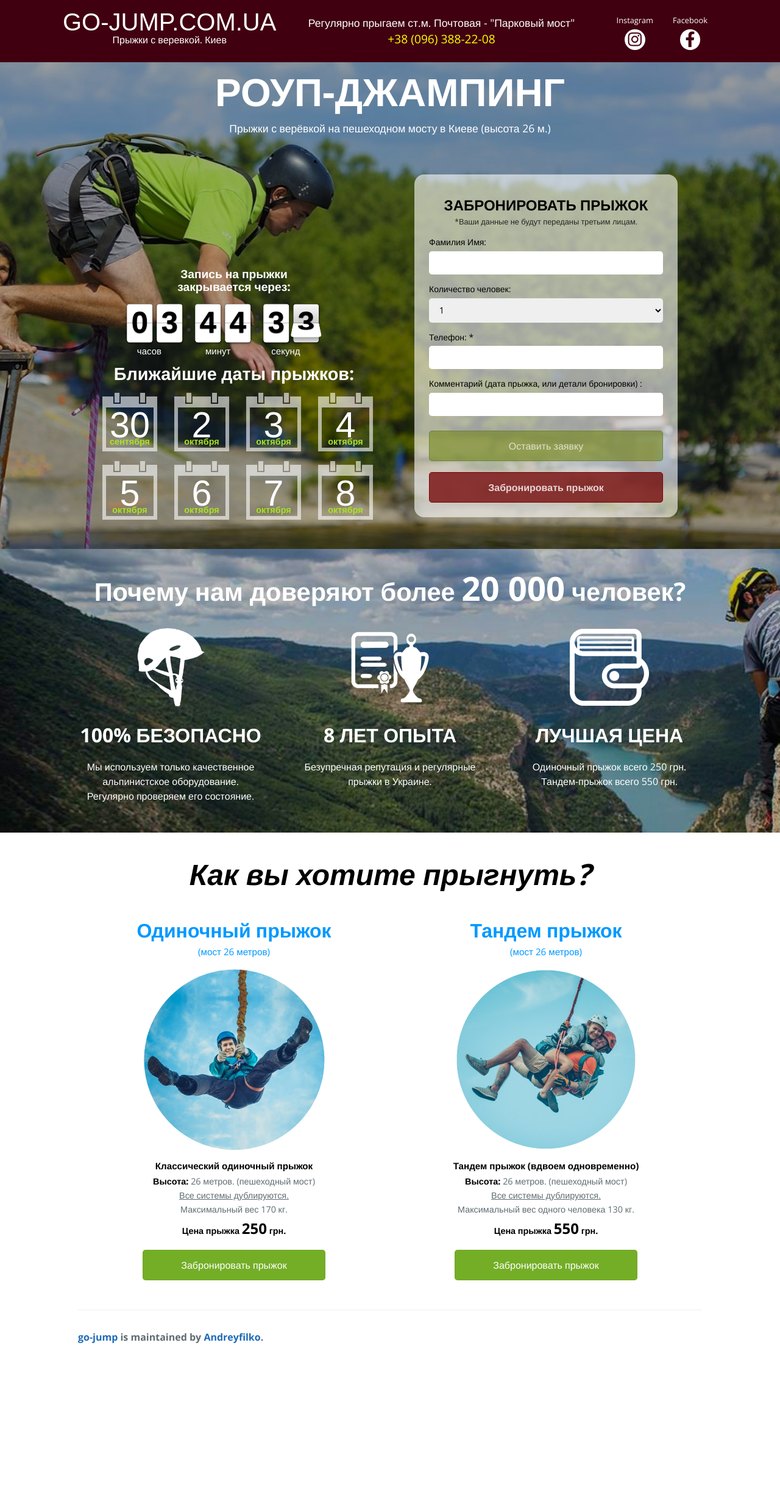
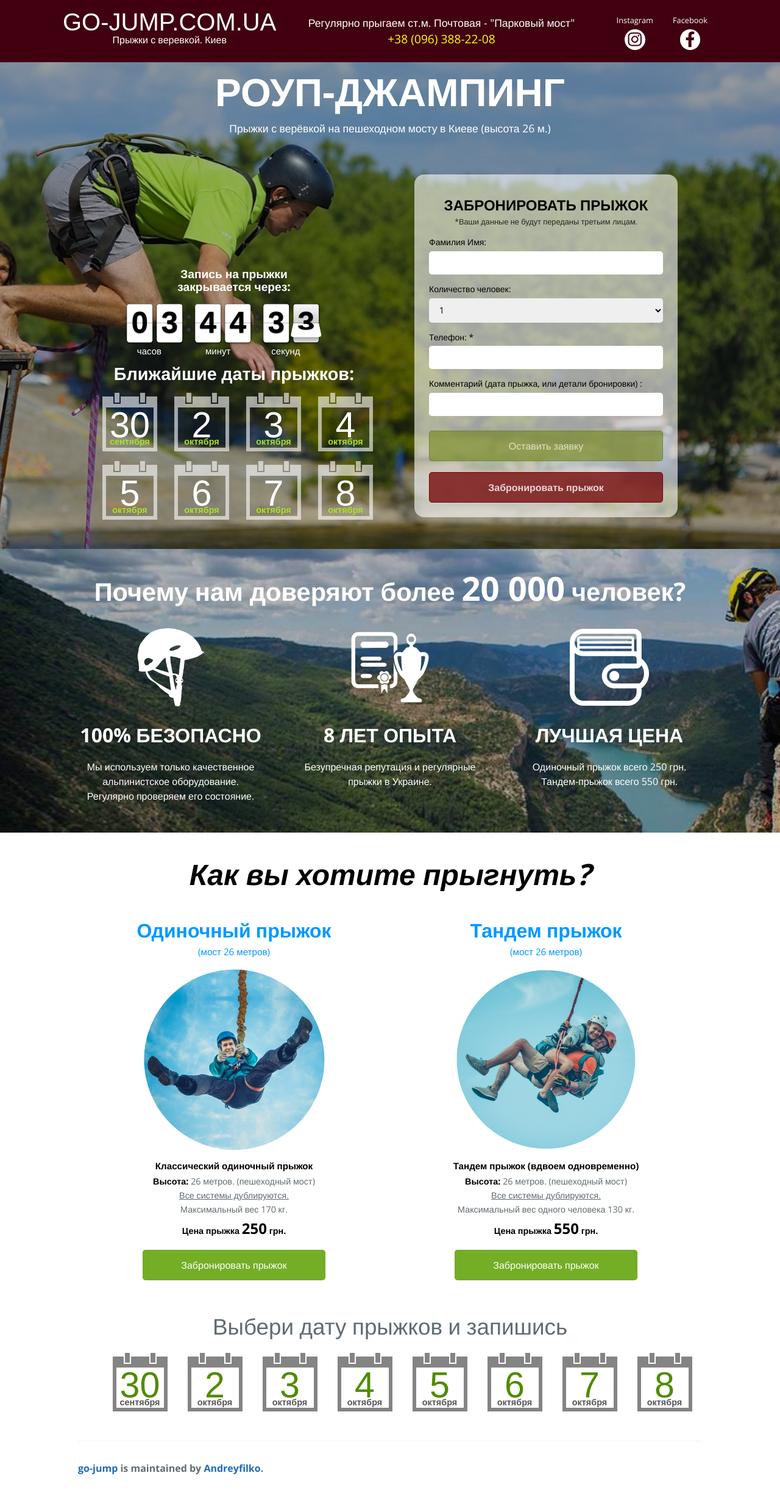
Before and after one commit to Andreyfilko/go-jump, a Jekyll site: the page built from index.md, in a window 1280 px wide. Shown: the whole page at 61% size. Built offline with Jekyll 4.4.1, drawn with Linux system fonts in a browser that asks for light colours; some web fonts are replaced; before the commit the page ends 2236 px from its top, so only the background shows below that.

Commit message:
Dates line added to the content section

```diff
--- a/_includes/countdown.html
+++ b/_includes/countdown.html
@@ -11,32 +11,7 @@
             <div id="clock"></div>
             <div class="schedule">
                 <div class="title">Ближайшие даты прыжков:</div>
-                <ul>
-                    {% for day in site.dates %}
-                    <li>
-                        <div class="date">
-                            <span class="day">{{ day | date: "%e" }}</span>
-                            <span class="month">
-                                {% assign m = day | date: "%-m" %}
-                                {% case m %}
-                                  {% when '1' %}января
-                                  {% when '2' %}февраля
-                                  {% when '3' %}марта
-                                  {% when '4' %}апреля
-                                  {% when '5' %}мая
-                                  {% when '6' %}июня
-                                  {% when '7' %}июля
-                                  {% when '8' %}августа
-                                  {% when '9' %}сентября
-                                  {% when '10' %}октября
-                                  {% when '11' %}ноября
-                                  {% when '12' %}декабря
-                                {% endcase %}
-                            </span>
-                        </div>
-                    </li>
-                    {% endfor %}
-                </ul>
+                {% include schedule.html %}
             </div>
         </div>
         <div class="form">
--- /dev/null
+++ b/_includes/schedule.html
@@ -0,0 +1,26 @@
+<ul class="schedule {{ include.class }}">
+    {% for day in site.dates %}
+    <li>
+        <div class="date">
+            <span class="day">{{ day | date: "%e" }}</span>
+            <span class="month">
+                                {% assign m = day | date: "%-m" %}
+                                {% case m %}
+                                  {% when '1' %}января
+                                  {% when '2' %}февраля
+                                  {% when '3' %}марта
+                                  {% when '4' %}апреля
+                                  {% when '5' %}мая
+                                  {% when '6' %}июня
+                                  {% when '7' %}июля
+                                  {% when '8' %}августа
+                                  {% when '9' %}сентября
+                                  {% when '10' %}октября
+                                  {% when '11' %}ноября
+                                  {% when '12' %}декабря
+                                {% endcase %}
+                            </span>
+        </div>
+    </li>
+    {% endfor %}
+</ul>
--- a/_sass/go-jump.scss
+++ b/_sass/go-jump.scss
@@ -140,6 +140,63 @@ section.advantage {
   }
 }
 
+ul.schedule {
+  list-style: none;
+  display: flex;
+  flex-wrap: wrap;
+  text-align: center;
+
+  &.inline {
+    align-content: space-between;
+
+    li {
+      flex: 1;
+    }
+  }
+
+  &.dark {
+    li .date {
+      background: url(../img/calendar_dark.svg) no-repeat;
+      .day {
+        color: #508c00;
+      }
+      .month {
+        color: #555;
+      }
+    }
+  }
+
+  li {
+    position: relative;
+    margin-bottom: 1rem;
+
+    .date {
+      margin: auto;
+      line-height: 1.1;
+      user-select: none;
+      width: 5.625rem;
+      height: 6rem;
+      position: relative;
+      font-family: 'Teko', sans-serif;
+      font-size: 3.7rem;
+      padding-top: 20px;
+      background: url(../img/calendar.svg) no-repeat;
+      background-size: contain;
+
+      & > * {
+        display: block;
+      }
+
+      .month {
+        font-size: .9rem;
+        font-weight: bold;
+        color: #a9e223;
+        position: relative;
+        bottom: 12px;
+      }
+    }
+  }
+}
 
 main.countdown {
   background: url(../img/main-bg.jpg) 50% 0 no-repeat;
@@ -206,39 +263,15 @@ main.countdown {
           font-size: 1.8rem;
         }
 
-        ul {
-          list-style: none;
-          display: flex;
-          flex-wrap: wrap;
-
-          li {
+        ul.schedule li {
           flex-basis: 25%;
-            position: relative;
           margin-bottom: 1rem;
 
           .date {
-             line-height: 1.1;
-             user-select: none;
-             width: 5.625rem;
-             height: 6rem;
-             position: relative;
-             font-family: 'Teko', sans-serif;
-             font-size: 3.7rem;
-             padding-top: 20px;
-             background: url(../img/calendar.svg) no-repeat;
-             background-size: contain;
-
-             & > * {
-               display: block;
-             }
+            margin: 0;
 
             .month {
-               font-size: .9rem;
-               font-weight: bold;
               color: #a9e223;
-               position: relative;
-               bottom: 12px;
-             }
             }
           }
         }
@@ -452,3 +485,24 @@ section.offer {
     }
   }
 }
+
+section.schedule {
+  ul.schedule {
+    li {
+      flex-basis: auto;
+    }
+  }
+}
+
+#content {
+  > .title {
+    font-size: 2.3rem;
+    margin-top: 2rem;
+    text-align: center;
+    font-weight: lighter;
+  }
+
+  ul.schedule {
+    margin-top: 1rem;
+  }
+}
--- a/index.md
+++ b/index.md
@@ -3,3 +3,7 @@ layout: go-jump
 ---
 
 {% include offer.html %}
+
+
+<div class="title">Выбери дату прыжков и запишись</div>
+{% include schedule.html class="inline dark" %}
```
Also changed, not shown: assets/img/calendar_dark.svg (added). Lines whose indentation alone changed are shown as unchanged.
